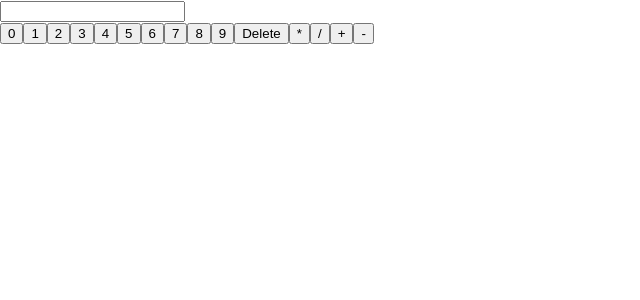
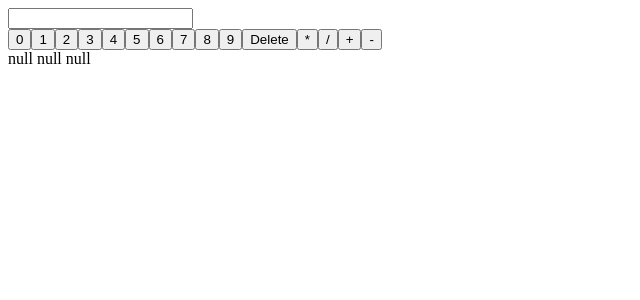
Before and after one commit to chimny/calculator, a React (Create React App) app: page / in a window 1280 px wide. Shown: the top 300 px of the page, without its empty margins (0-640 px from the left). Built offline with nearby package versions, Linux system fonts and the light colour scheme.

Commit message:
added clear function in inputSlice + working on calculationSlice

```diff
--- a/src/components/CalculationButton.jsx
+++ b/src/components/CalculationButton.jsx
@@ -5,11 +5,9 @@ import {addElement} from '../redux/slices/calculationSlice'
 export const CalculationButton = (props) => {
 
     const dispatch = useDispatch();
-    const updateFunction = (symbol) => {
-        dispatch(addElement(symbol));
-    }
+
 
     return (
-        <button onClick={() => updateFunction(props.symbol)}>{props.symbol}</button>
+        <button onClick={() =>  dispatch(addElement('symbol'))}>{props.symbol}</button>
     )
 }
--- a/src/components/Calculator.jsx
+++ b/src/components/Calculator.jsx
@@ -4,8 +4,11 @@ import {updateValue} from "../redux/slices/inputSlice";
 
 
 export const Calculator = () => {
+    const dispatch = useDispatch();
+    //input value below
     const inputValue = useSelector((state => state.inputValue.value));
-    const dispatch = useDispatch();
+    //data from the operations
+    const {firstNumber,operator,secondNumber} = useSelector((state => state.operationSequence));
 
     const updateFunction = (e) => {
             dispatch(updateValue(e.target.value));
@@ -17,6 +20,9 @@ export const Calculator = () => {
             <input type="text" value={inputValue} onChange={updateFunction}/>
             <br/>
             <Keyboard/>
+            {/*below calculation state for preview purposes*/}
+            <br/>
+            {firstNumber} {operator} {secondNumber}
         </div>
 
     )
--- a/src/index.css
+++ /dev/null
@@ -1,13 +0,0 @@
-body {
-  margin: 0;
-  font-family: -apple-system, BlinkMacSystemFont, 'Segoe UI', 'Roboto', 'Oxygen',
-    'Ubuntu', 'Cantarell', 'Fira Sans', 'Droid Sans', 'Helvetica Neue',
-    sans-serif;
-  -webkit-font-smoothing: antialiased;
-  -moz-osx-font-smoothing: grayscale;
-}
-
-code {
-  font-family: source-code-pro, Menlo, Monaco, Consolas, 'Courier New',
-    monospace;
-}
--- a/src/index.js
+++ b/src/index.js
@@ -1,6 +1,5 @@
 import React from 'react';
 import ReactDOM from 'react-dom';
-import './index.css';
 import App from './App';
 import reportWebVitals from './reportWebVitals';
 import {store} from "./redux/store";
--- a/src/redux/slices/calculationSlice.js
+++ b/src/redux/slices/calculationSlice.js
@@ -1,9 +1,9 @@
 import {createSlice} from "@reduxjs/toolkit";
 
 const initialState = {
-    firstNumber: null,
-    operator: null,
-    secondNumber: null
+    firstNumber: 'null',
+    operator: 'null',
+    secondNumber: 'null'
 };
 
 
@@ -13,8 +13,13 @@ export const calculationSlice = createSlice({
     reducers: {
         //@todo update operator regarding if it's empty or not
         addElement: (state, action) => {
-            // const prevState = {...state}
-
+            if (state.firstNumber === 'null') {
+                state.firstNumber = action.payload
+            } else if (state.operator === 'null') {
+                state.operator = action.payload
+            } else {
+                state.secondNumber = action.payload
+            }
         }
     }
 })
--- a/src/redux/slices/inputSlice.js
+++ b/src/redux/slices/inputSlice.js
@@ -20,6 +20,9 @@ export const inputSlice = createSlice({
             const prevState = state.value;
             state.value = prevState.slice(0, prevState.length - 1)
         },
+        clearValue: (state) => {
+            state.value = null;
+        }
     }
 })
 
```
